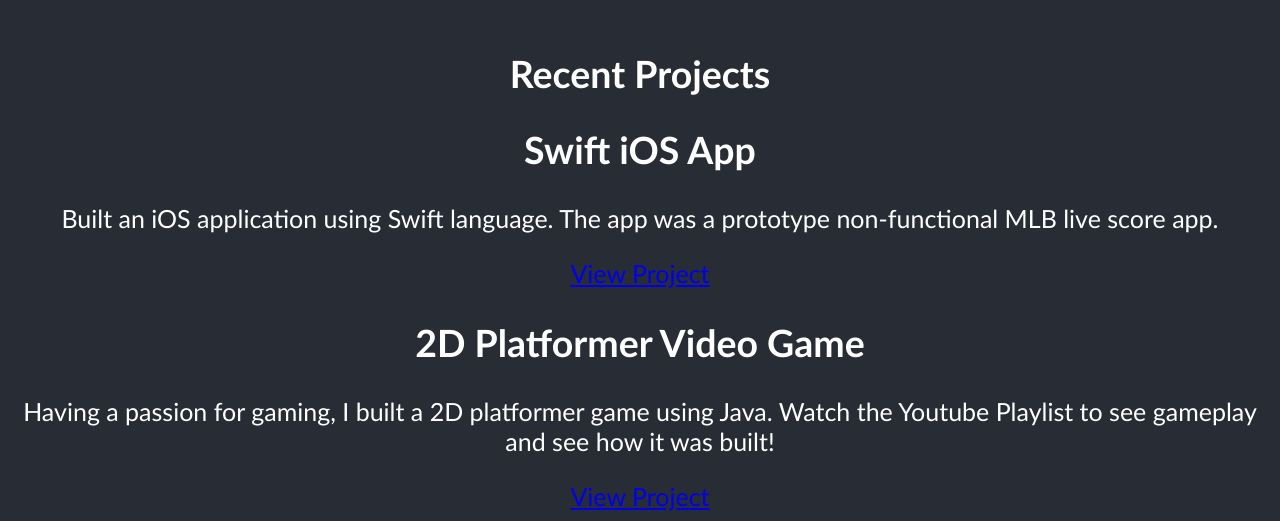
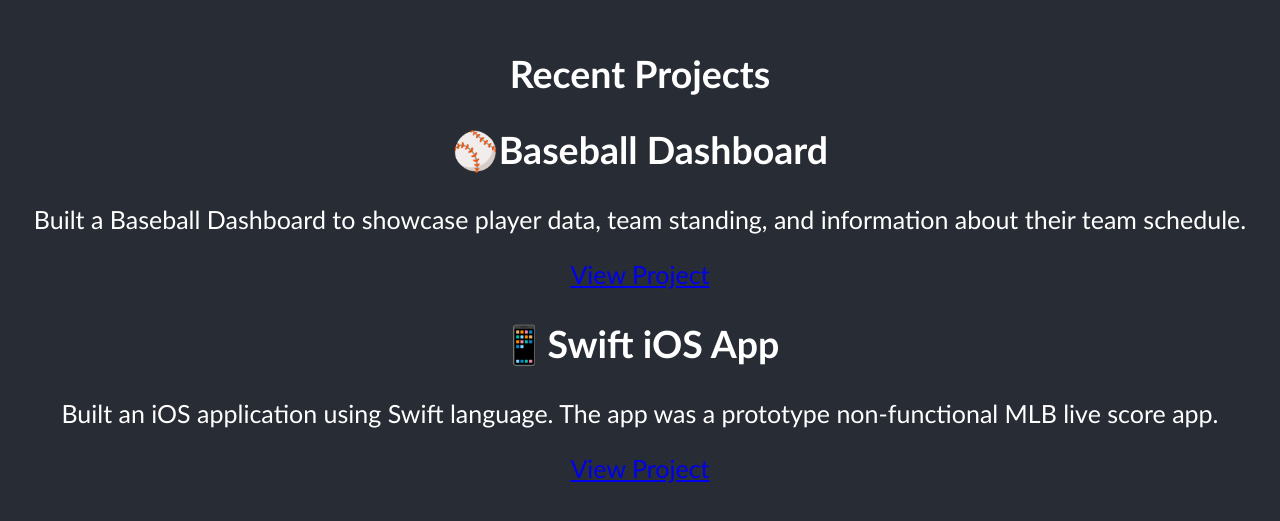
Before and after one commit to Gabrielag21/PortfolioGG, a React (Create React App) app: page / in a window 1280 px wide. Shown: the part 2230-2751 px from the top of the page. Built offline with nearby package versions, Linux system fonts and the light colour scheme.

Commit message:
Added new project

```diff
--- a/src/components/Projects.js
+++ b/src/components/Projects.js
@@ -4,17 +4,22 @@
 const Projects = () => {
   const projectList = [
     {
-      title: 'Swift iOS App',
+      title: '⚾Baseball Dashboard',
+      description: 'Built a Baseball Dashboard to showcase player data, team standing, and information about their team schedule.',
+      link: 'https://baseballdashboard.netlify.app/'
+    },
+    {
+      title: '📱Swift iOS App',
       description: 'Built an iOS application using Swift language. The app was a prototype non-functional MLB live score app.',
       link: 'https://youtube.com/shorts/T9F9lNfp9mU?feature=share'
     },
     {
-      title: '2D Platformer Video Game',
+      title: '🎮2D Platformer Video Game',
       description: 'Having a passion for gaming, I built a 2D platformer game using Java. Watch the Youtube Playlist to see gameplay and see how it was built!',
       link: 'https://github.com/johndoe/project-two'
     },
     {
-      title: 'This Website',
+      title: '💻This Website',
       description: 'Built this website to host my projects using HTML, CSS, JS, and React!',
     }
   ];
```
